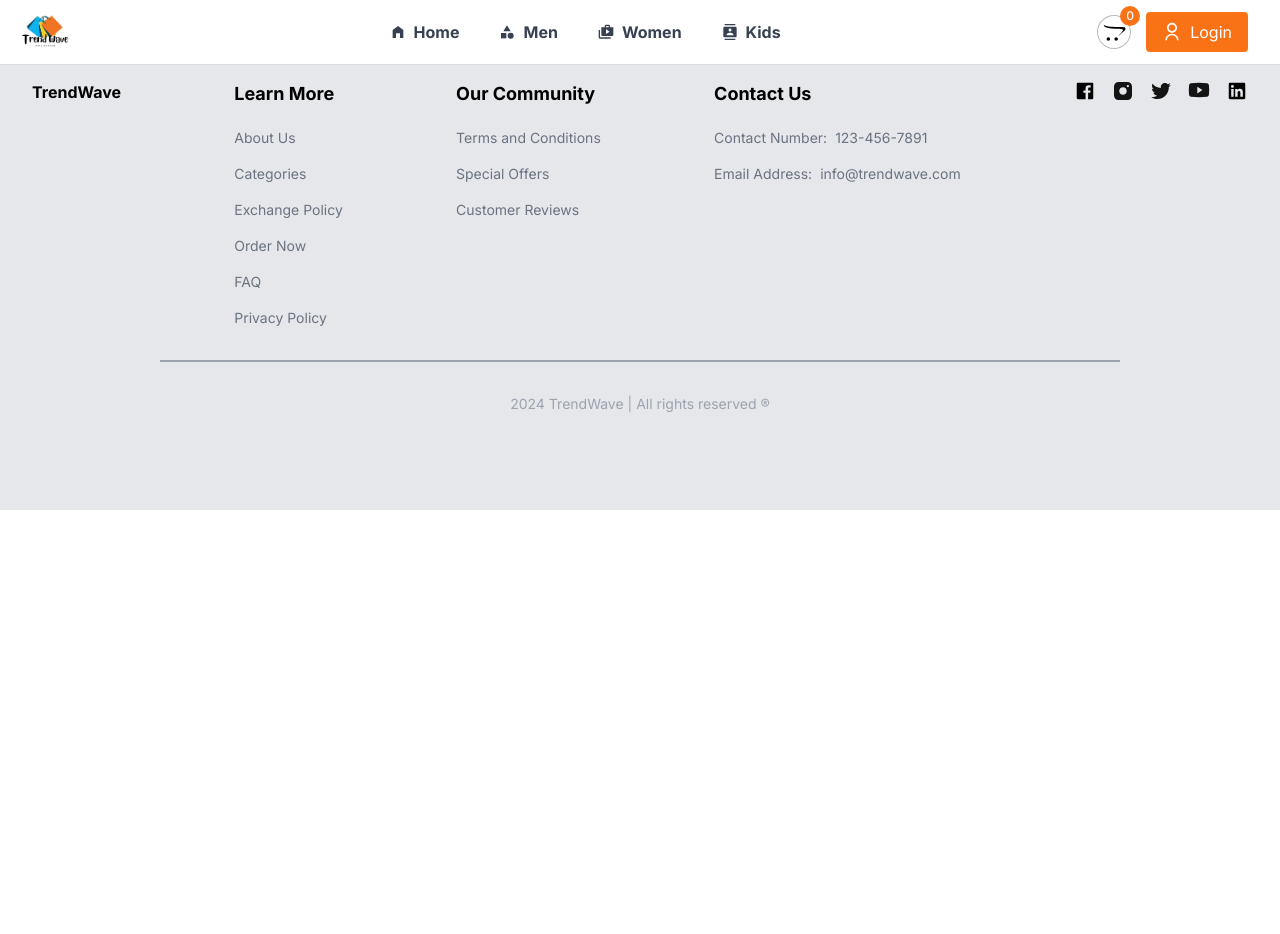
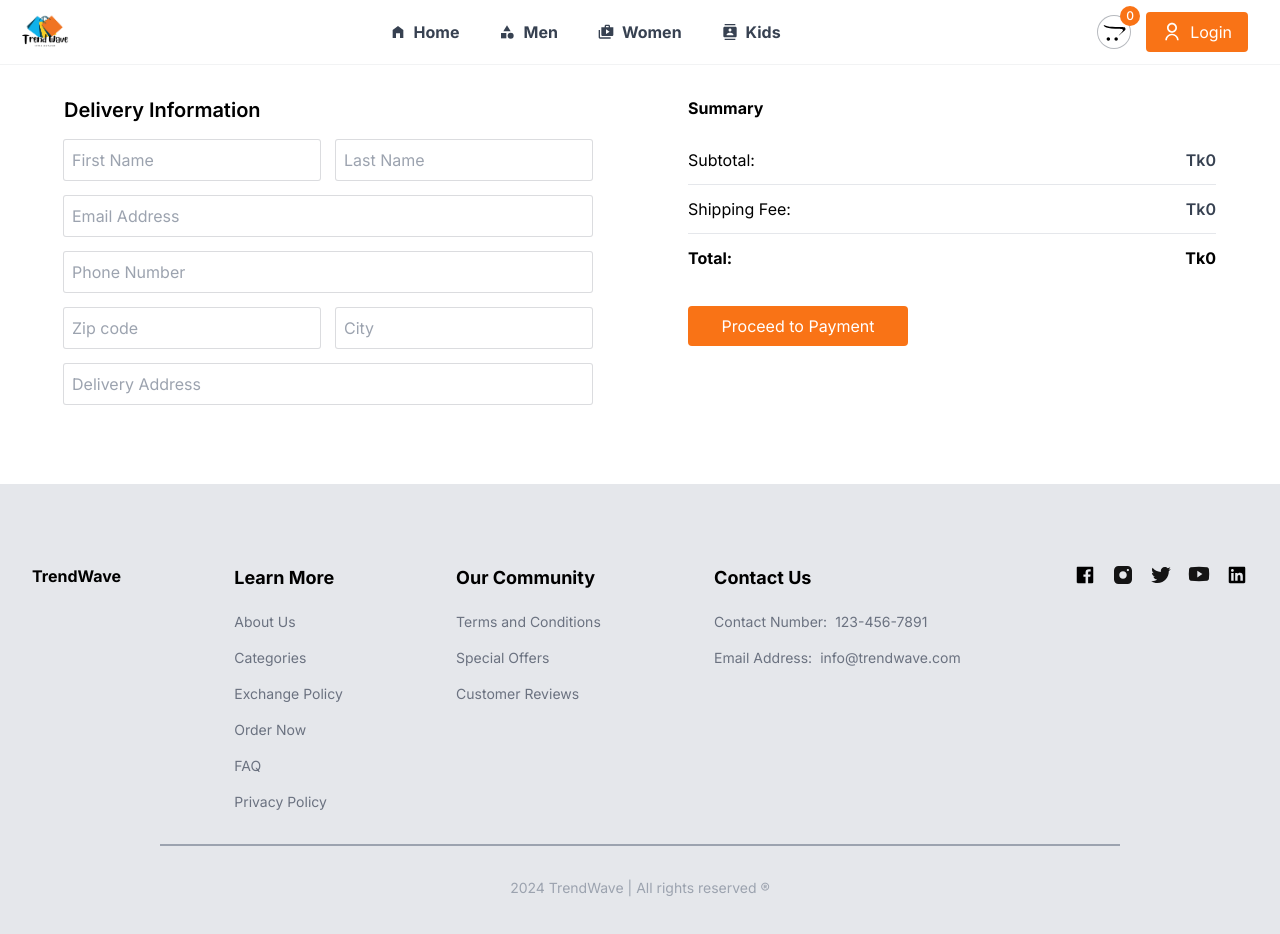
Before and after one commit to rafiashehnil/E-commerce-Site, a React (Vite) app: page /order in a window 1280 px wide. Shown: the top 934 px of the page. Before the commit the page ends 800 px from the top, so only its background shows below. Built offline with nearby package versions, Linux system fonts and the light colour scheme.

Commit message:
commit-M

```diff
--- a/src/App.jsx
+++ b/src/App.jsx
@@ -7,7 +7,7 @@ import Cart from './pages/Cart';
 import Login from './pages/Login';
 import Product from './pages/Product';
 import Footer from './components/Footer';
-
+import Order from './components/Order';
 
 import womenImage1 from './assets/images/women1.png';
 import womenImage2 from './assets/images/women2.png';
@@ -33,6 +33,7 @@ export default function App() {
             <Route path="/kids" element={<Category category="kid" banner={kidsBanner} />} />
             <Route path="/product/:productId" element={<Product />} />
             <Route path="/cart" element={<Cart />} />
+            <Route path="/order" element={<Order />} />
             <Route path="/login" element={<Login />} />
           </Routes>
           <Footer />
--- a/src/components/CartItems.jsx
+++ b/src/components/CartItems.jsx
@@ -1,42 +1,56 @@
-import React, { useContext } from 'react';
-import { ShopContext } from '../Context/ShopContext';
-import { TbTrash } from 'react-icons/tb';
+import React, { useContext } from "react";
+import { ShopContext } from "../Context/ShopContext";
+import { TbTrash } from "react-icons/tb";
+import { useNavigate } from "react-router-dom";
 
 const CartItems = () => {
-    const {getTotalCartAmount ,all_products, cartItems,removeFromCart } = useContext(ShopContext);
+
+  const navigate = useNavigate();
+  const { getTotalCartAmount, all_products, cartItems, removeFromCart } =
+    useContext(ShopContext);
 
   return (
-        <section className="pt-28 bg-gray-100 px-4 sm:px-8 lg:px-16">
-            <div className="overflow-x-auto">
-                <table className="min-w-full mb-8">
+    <section className="max-padd-container pt-20 px-4 md:px-8 lg:px-16">
+      <div className="py-10 overflow-x-auto w-full">
+        <table className="min-w-full">
           <thead>
-                        <tr className="bg-slate-900/10 regular-18 sm:regular-22 text-start py-12">
-                            <th className="p-2 py-4">Products</th>
-                            <th className="p-2 py-4">Title</th>
-                            <th className="p-2 py-4">Price</th>
-                            <th className="p-2 py-4">Quantity</th>
-                            <th className="p-2 py-4">Total</th>
-                            <th className="p-2 py-4">Remove</th>
+            <tr className="border-b border-slate-900/20 text-gray-700 text-start">
+              <th className="p-2 text-left">Products</th>
+              <th className="p-2 text-left">Title</th>
+              <th className="p-2 text-left">Price</th>
+              <th className="p-2 text-left">Quantity</th>
+              <th className="p-2 text-left">Total</th>
+              <th className="p-2 text-left">Remove</th>
             </tr>
           </thead>
           <tbody>
             {all_products.map((e) => {
               if (cartItems[e.id] > 0) {
                 return (
-                                    <tr key={e.id} className="border-b border-slate-900/20 text-gray-700 p-6 medium-14 text-center">
-                                        <td className="flexCenter">
-                                            <img src={e.image} alt="prdctImg" height={43} width={43} className="rounded-lg ring-1 ring-slate-900/5 my-1" />
+                  <tr
+                    key={e.id}
+                    className="border-b border-slate-900/20 text-gray-700"
+                  >
+                    <td className="p-2">
+                      <img
+                        src={e.image}
+                        alt="Product Image"
+                        className="h-10 w-10 rounded-lg ring-1 ring-slate-900/5"
+                      />
                     </td>
-                                        <td>
+                    <td className="p-2">
                       <div className="line-clamp-3">{e.name}</div>
                     </td>
-                                        <td>Tk{e.new_price}</td>
-                                        <td className="w-16 h-16 bg-white">{cartItems[e.id]}</td>
-                                        <td>Tk{e.new_price * cartItems[e.id]}</td>
-                                        <td>
-                                            <div className="bold-22 pl-14">
-                                                <TbTrash onClick={() => removeFromCart(e.id)} />
-                                            </div>
+                    <td className="p-2">Tk{e.new_price}</td>
+                    <td className="p-2">{cartItems[e.id]}</td>
+                    <td className="p-2">Tk{e.new_price * cartItems[e.id]}</td>
+                    <td className="p-2">
+                      <button
+                        onClick={() => removeFromCart(e.id)}
+                        className="text-gray-700 hover:text-gray-900"
+                      >
+                        <TbTrash size={20} />
+                      </button>
                     </td>
                   </tr>
                 );
@@ -47,40 +61,51 @@ const CartItems = () => {
         </table>
       </div>
 
-            <div className="w-full max-w-[500px] mt-16 p-6 bg-white rounded-md shadow-md mx-auto sm:mx-0">
-                <h4 className="bold-20 mb-6 font-bold">Summary</h4>
+      <div className="flex flex-col gap-4 md:gap-8 lg:gap-12 xl:flex-row mt-6 md:mt-10 lg:mt-12">
+        <div className="flex-1 min-w-0">
+          <h4 className="font-bold mb-4">Summary</h4>
 
           <div className="flex justify-between py-3">
             <h4 className="medium-16">Subtotal:</h4>
-                    <h4 className="text-gray-700 font-semibold">Tk{getTotalCartAmount()}</h4>
+            <h4 className="text-gray-700 font-semibold">
+              Tk{getTotalCartAmount()}
+            </h4>
           </div>
           <hr />
           <div className="flex justify-between py-3">
             <h4 className="medium-16">Shipping Fee:</h4>
-                    <h4 className="text-gray-700 font-semibold">Free</h4>
+            <h4 className="text-gray-700 font-semibold">Tk{getTotalCartAmount()===0?0:70}</h4>
           </div>
           <hr />
           <div className="flex justify-between py-3">
             <h4 className="bold-18 font-bold">Total:</h4>
-                    <h4 className="bold-18 font-bold">Tk{getTotalCartAmount()}</h4>
+            <h4 className="bold-18 font-bold">Tk{getTotalCartAmount()===0?0:getTotalCartAmount()+70}</h4>
           </div>
 
-                <button className="bg-black text-white rounded-full px-6 py-2 mt-4 block">Checkout</button>
+          <button onClick={()=>navigate('/order')} className="bg-orange-500 w-full max-w-[220px] rounded mt-6 py-2 text-white hover:bg-orange-600">
+                        Proceed to Checkout
+                    </button>
+        </div>
 
-                <div className="mt-8">
-                    <h4 className="bold-20 font-bold mb-4">Your coupon code enter here:</h4>
-                    <div className="flex items-center bg-gray-200 rounded-full ring-1 ring-slate-900/10">
+        <div className="flex-1 min-w-0">
+          <h4 className="bold-20 font-bold capitalize mb-4">
+            Your Coupon Code Enter Here:
+          </h4>
+          <div className="flex h-[2.8rem] bg-gray-100 ring-1 ring-slate-900/10 w-full max-w-[488px] rounded overflow-hidden">
             <input
               type="text"
               placeholder="Coupon code"
-                            className="bg-transparent flex-grow border-none outline-none py-2 px-2 text-sm"
+              className="pl-3 bg-gray-100 border-none outline-none flex-1"
             />
-                        <button className="bg-black text-white rounded-full px-4 py-2 ml-2">Submit</button>
+            <button className="bg-black text-white px-4 rounded-r hover:bg-gray-800">
+              Submit
+            </button>
           </div>
         </div>
       </div>
+      <div className="pb-20" />
     </section>
   );
-}
+};
 
 export default CartItems;
--- /dev/null
+++ b/src/components/Order.jsx
@@ -0,0 +1,81 @@
+import React, { useContext } from 'react';
+import { ShopContext } from '../Context/ShopContext';
+
+const Order = () => {
+  const { getTotalCartAmount, all_products, cartItems, removeFromCart } = useContext(ShopContext);
+
+  return (
+    <section className="max-w-7xl mx-auto pt-16 px-6 md:pt-20 md:px-10 lg:pt-24 lg:px-16">
+      <form className="flex flex-col lg:flex-row gap-12">
+        <div className="flex-1 mb-6 lg:mb-0 lg:pr-6">
+          <h3 className="text-xl font-semibold mb-4">Delivery Information</h3>
+          <div className="grid grid-cols-1 sm:grid-cols-2 gap-4">
+            <input
+              type="text"
+              placeholder="First Name"
+              className="ring-1 ring-slate-900/15 p-2 rounded-sm outline-none"
+            />
+            <input
+              type="text"
+              placeholder="Last Name"
+              className="ring-1 ring-slate-900/15 p-2 rounded-sm outline-none"
+            />
+            <input
+              type="email"
+              placeholder="Email Address"
+              className="ring-1 ring-slate-900/15 p-2 rounded-sm outline-none col-span-1 sm:col-span-2"
+            />
+            <input
+              type="text"
+              placeholder="Phone Number"
+              className="ring-1 ring-slate-900/15 p-2 rounded-sm outline-none col-span-1 sm:col-span-2"
+            />
+            <input
+              type="text"
+              placeholder="Zip code"
+              className="ring-1 ring-slate-900/15 p-2 rounded-sm outline-none"
+            />
+            <input
+              type="text"
+              placeholder="City"
+              className="ring-1 ring-slate-900/15 p-2 rounded-sm outline-none"
+            />
+            <input
+              type="text"
+              placeholder="Delivery Address"
+              className="ring-1 ring-slate-900/15 p-2 rounded-sm outline-none col-span-1 sm:col-span-2"
+            />
+          </div>
+        </div>
+
+        <div className="flex-1 min-w-0 lg:pl-6">
+          <h4 className="font-bold mb-4">Summary</h4>
+          <div className="flex justify-between py-3">
+            <h4 className="medium-16">Subtotal:</h4>
+            <h4 className="text-gray-700 font-semibold">Tk{getTotalCartAmount()}</h4>
+          </div>
+          <hr />
+          <div className="flex justify-between py-3">
+            <h4 className="medium-16">Shipping Fee:</h4>
+            <h4 className="text-gray-700 font-semibold">
+              Tk{getTotalCartAmount() === 0 ? 0 : 70}
+            </h4>
+          </div>
+          <hr />
+          <div className="flex justify-between py-3">
+            <h4 className="bold-18 font-bold">Total:</h4>
+            <h4 className="bold-18 font-bold">
+              Tk{getTotalCartAmount() === 0 ? 0 : getTotalCartAmount() + 70}
+            </h4>
+          </div>
+          <button className="bg-orange-500 w-full max-w-[220px] rounded mt-6 py-2 text-white hover:bg-orange-600">
+            Proceed to Payment
+          </button>
+        </div>
+      </form>
+      <div className="pb-20" />
+    </section>
+  );
+};
+
+export default Order;
```
Also changed, not shown: src/index.css (line endings or trailing spaces), 1 other file (tests, documents, lock files or other folders). Lines whose indentation alone changed are shown as unchanged.
